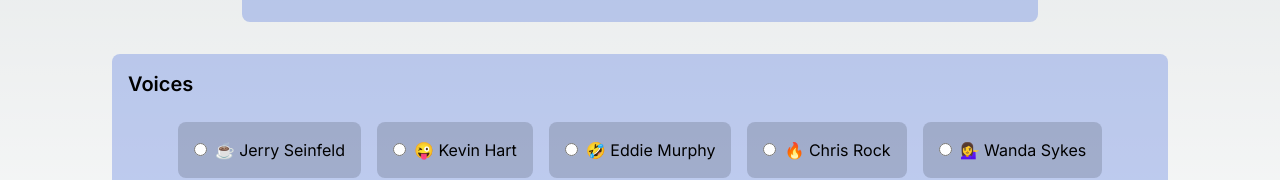
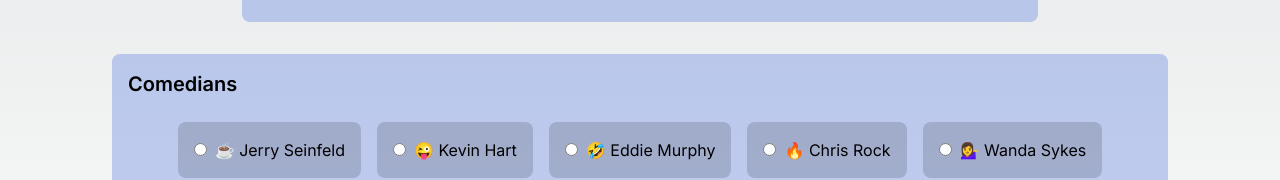
Before and after one commit to EddieSandler/NextJS-joke-generator, a Next.js app: page / in a window 1280 px wide. Shown: the part 518-698 px from the top of the page. Built offline with nearby package versions, Linux system fonts and the light colour scheme.

Commit message:
updated comedians

```diff
--- a/app/page.tsx
+++ b/app/page.tsx
@@ -104,7 +104,7 @@
 
 
           <div className="space-y-4 bg-opacity-25 bg-blue-700 rounded-lg p-4">
-            <h3 className="text-xl font-semibold">Voices</h3>
+            <h3 className="text-xl font-semibold">Comedians</h3>
 
             <div className="flex flex-wrap justify-center">
               {voices.map(({ value, emoji }) => (
```
